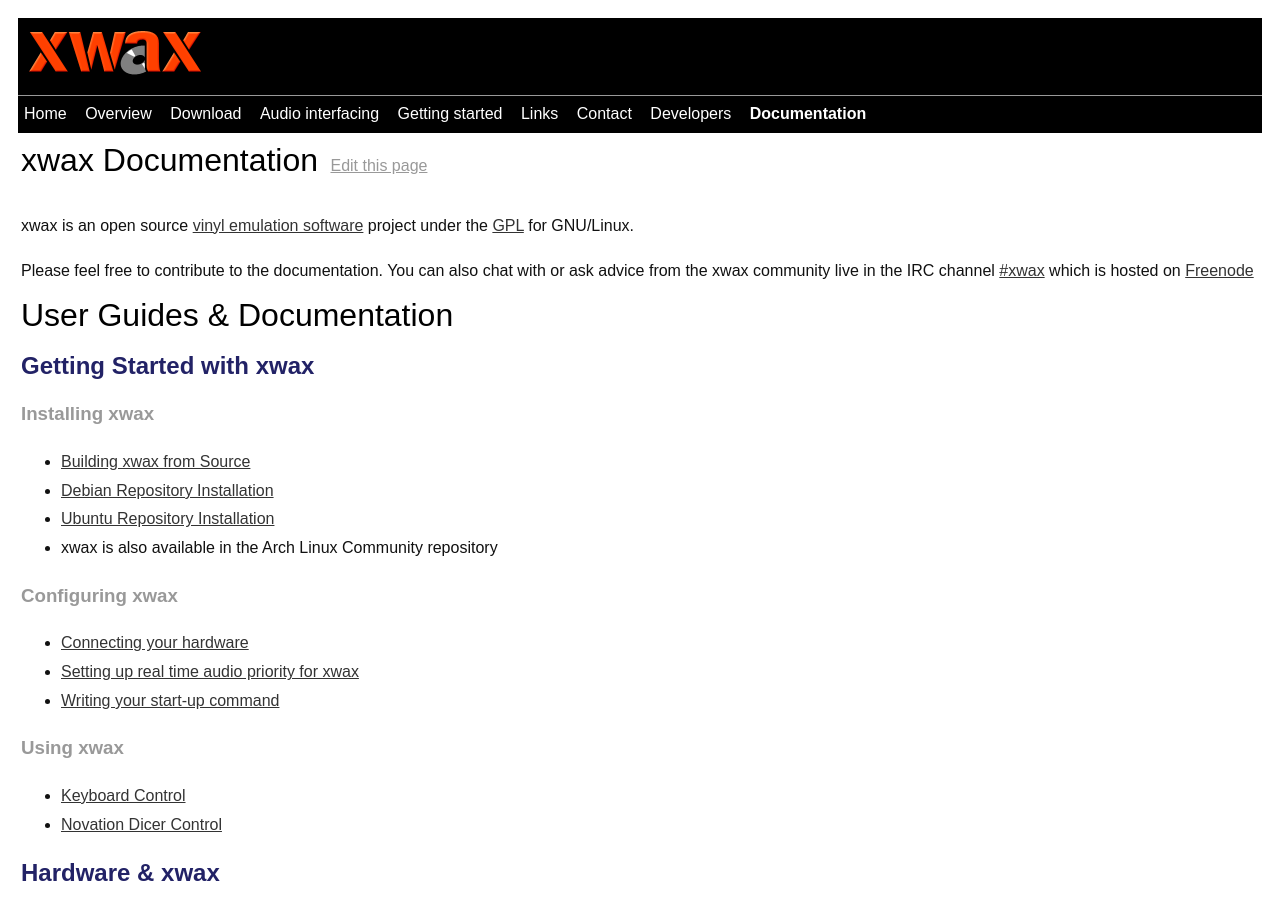
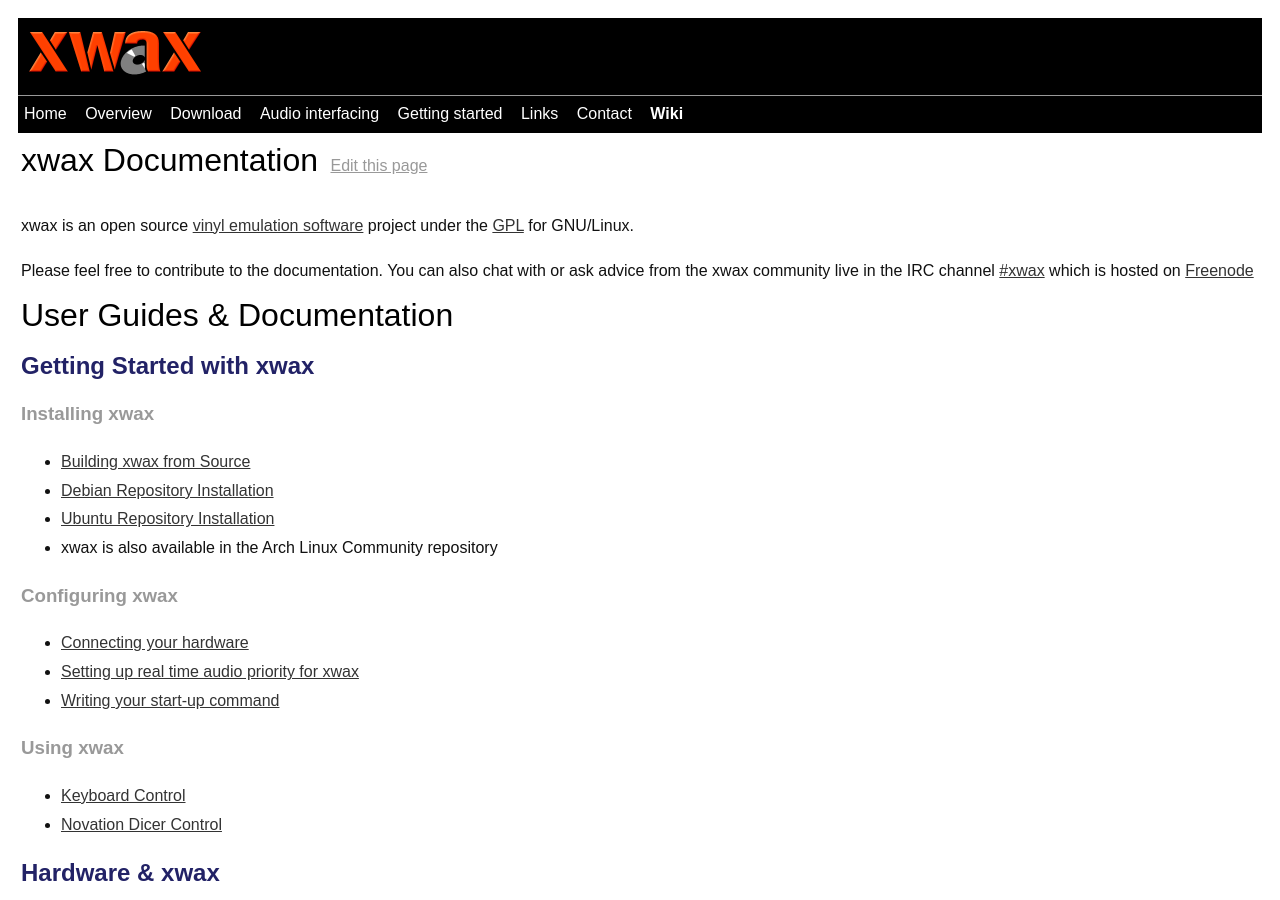
Before and after one commit to xwax/xwax.github.io, a Jekyll site: the page built from index.md, in a window 1280 px wide and 900 px high. Built offline with Jekyll 4.4.1, drawn with Linux system fonts in a browser that asks for light colours.

Commit message:
Modernise the header to match the main site
My "gem" doesn't have "gh-pages", nor do I have jekyll to test it seems;
so I'm just going to be wholly irresponsible and see if I can push this...

$ gem install gh-pages
ERROR:  Could not find a valid gem 'gh-pages' (>= 0) in any repository
ERROR:  Possible alternatives: ckpages, gh_badges, pages

```diff
--- a/_layouts/default.html
+++ b/_layouts/default.html
@@ -23,8 +23,7 @@
         <li><a href="http://xwax.org/guide.html"    >Getting started</a></li>
         <li><a href="http://xwax.org/links.html"    >Links</a></li>
         <li><a href="http://xwax.org/contact.html"  >Contact</a></li>
-        <li><a href="http://xwax.org/devel.html"    >Developers</a></li>
-        <li><a href="/" class="current">Documentation</a></li>
+        <li><a href="/" class="current">Wiki</a></li>
       </ul>
     </div>
 
```
